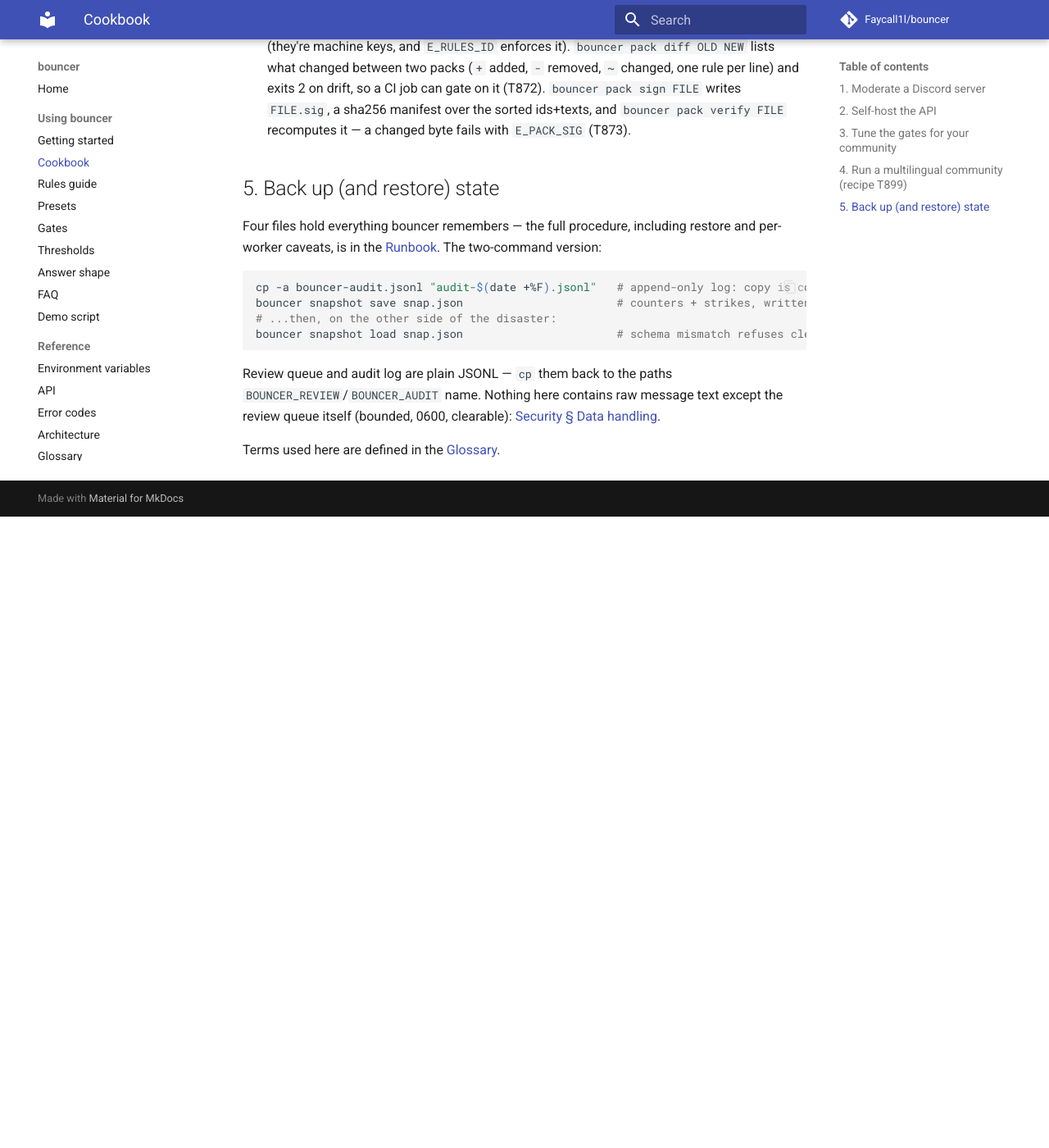
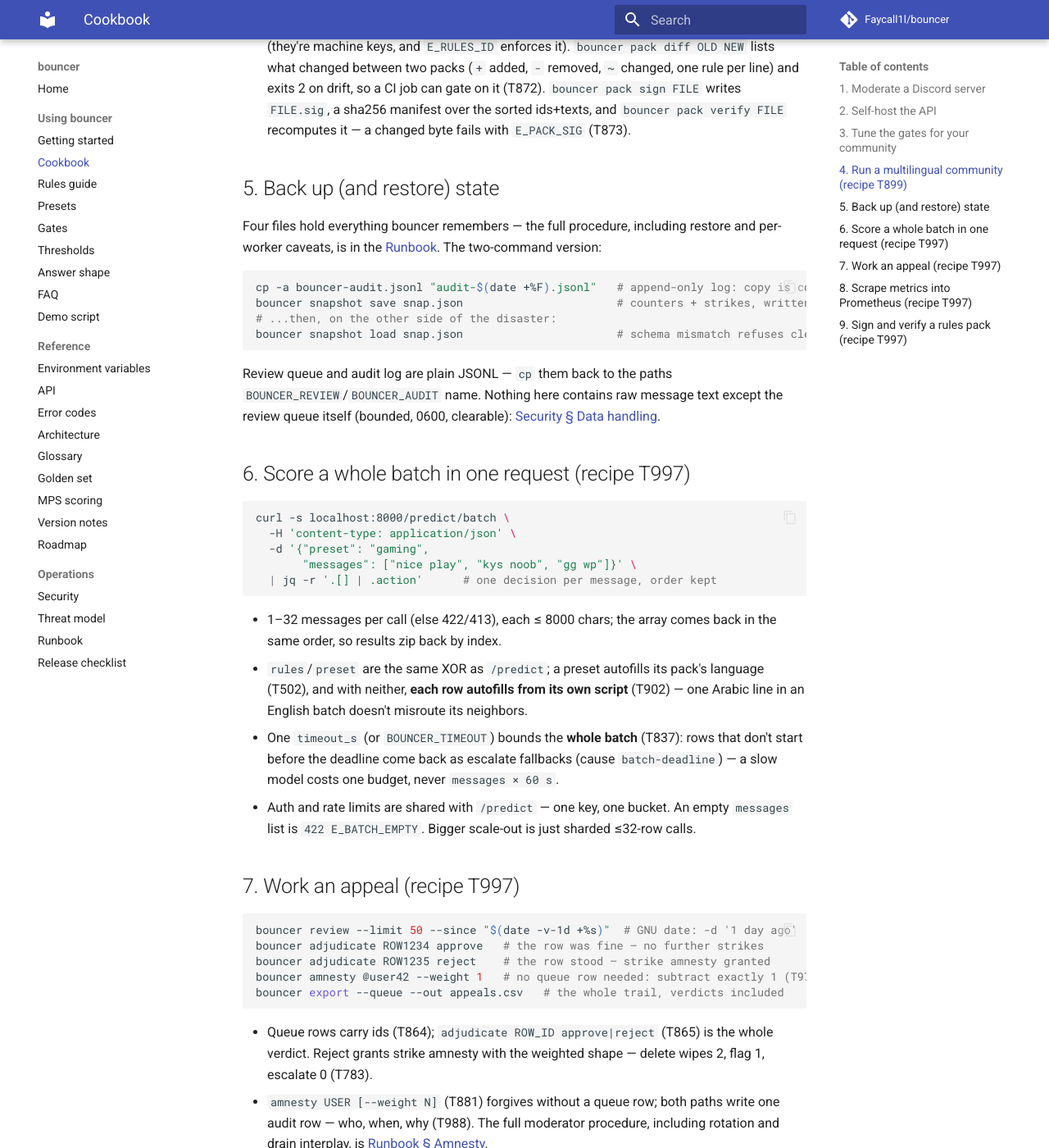
Before and after one commit to Faycall1l/bouncer, an MkDocs documentation site: the page built from docs/cookbook.md, in a window 1280 px wide and 1400 px high, scrolled down 2640 px. Shown: the whole window at 82% size. Built offline with MkDocs 1.6.1 and Material for MkDocs 9.7.7, drawn with Linux system fonts in a browser that asks for light colours; comment, search, counter and statistics services are not loaded; before the commit the page ends 3270 px from its top, so only the background shows below that; some of the changed text lies outside the part shown.

Commit message:
T997: four cookbook recipes, commands pinned against the real CLI

````diff
--- a/docs/cookbook.md
+++ b/docs/cookbook.md
@@ -150,4 +150,104 @@
 text except the review queue itself (bounded, 0600, clearable):
 [Security § Data handling](SECURITY.md#data-handling).
 
+## 6. Score a whole batch in one request (recipe T997)
+
+```bash
+curl -s localhost:8000/predict/batch \
+  -H 'content-type: application/json' \
+  -d '{"preset": "gaming",
+       "messages": ["nice play", "kys noob", "gg wp"]}' \
+  | jq -r '.[] | .action'      # one decision per message, order kept
+```
+
+* 1–32 messages per call (else 422/413), each ≤ 8000 chars; the array
+  comes back in the same order, so results zip back by index.
+* `rules`/`preset` are the same XOR as `/predict`; a preset autofills
+  its pack's language (T502), and with neither, **each row autofills
+  from its own script** (T902) — one Arabic line in an English batch
+  doesn't misroute its neighbors.
+* One `timeout_s` (or `BOUNCER_TIMEOUT`) bounds the **whole batch**
+  (T837): rows that don't start before the deadline come back as
+  escalate fallbacks (cause `batch-deadline`) — a slow model costs one
+  budget, never `messages × 60 s`.
+* Auth and rate limits are shared with `/predict` — one key, one
+  bucket. An empty `messages` list is `422 E_BATCH_EMPTY`. Bigger
+  scale-out is just sharded ≤32-row calls.
+
+## 7. Work an appeal (recipe T997)
+
+```bash
+bouncer review --limit 50 --since "$(date -v-1d +%s)"  # GNU date: -d '1 day ago'
+bouncer adjudicate ROW1234 approve   # the row was fine — no further strikes
+bouncer adjudicate ROW1235 reject    # the row stood — strike amnesty granted
+bouncer amnesty @user42 --weight 1   # no queue row needed: subtract exactly 1 (T974)
+bouncer export --queue --out appeals.csv   # the whole trail, verdicts included
+```
+
+* Queue rows carry ids (T864); `adjudicate ROW_ID approve|reject` (T865)
+  is the whole verdict. Reject grants strike amnesty with the weighted
+  shape — delete wipes 2, flag 1, escalate 0 (T783).
+* `amnesty USER [--weight N]` (T881) forgives without a queue row;
+  both paths write one audit row — who, when, why (T988). The full
+  moderator procedure, including rotation and drain interplay, is
+  [Runbook § Amnesty](runbook.md#amnesty-strikes-forgiveness).
+* `export --queue` is the appeal audit trail for a CSV tool: who was
+  flagged, with cause/model/preset context, and how it was adjudicated.
+  Queue text stays raw there — that file carries the queue's `0600`
+  contract (T784).
+* On the chat platforms, users type the `APPEAL` command (T864) and
+  see the newest verdict rendered with its queue-row id — this recipe
+  is the moderator side of that loop.
+
+## 8. Scrape metrics into Prometheus (recipe T997)
+
+```yaml
+# prometheus.yml
+scrape_configs:
+  - job_name: bouncer
+    metrics_path: /metrics
+    static_configs:
+      - targets: ["localhost:8000"]   # add -X-API-Key header below if BOUNCER_KEY is set
+```
+
+```bash
+curl -s localhost:8000/metrics | head        # exactly what Prometheus sees
+curl -s -H "X-API-Key: $KEY" host:8000/metrics   # the same gate as /stats (T778)
+```
+
+* `/metrics` is Prometheus text — open on loopback, `X-API-Key` once
+  `BOUNCER_KEY` is set. The full family table lives in
+  [api.md § Metrics export](api.md#metrics-export-t945).
+* Cardinality is a constant, not a function of traffic (T942–T944):
+  rule labels fold into `_other` past 200, so a scraper can't be
+  cardinality-bombed through rule ids.
+* Counters are **per worker process** (T939): `--workers N` under-reports
+  every scrape by N — scrape each worker or keep one worker for honest
+  totals.
+* Useful alarms: `bouncer_breaker_open == 1` (model down),
+  `bouncer_latency_p95_ms` climbing (rolling 200-request window, T884),
+  `bouncer_ban_suggested` rising (strike pressure — counts only, never
+  user ids).
+
+## 9. Sign and verify a rules pack (recipe T997)
+
+```bash
+bouncer pack init my-rules.json      # optional: add the meta block (T878)
+bouncer pack lint my-rules.json      # local lint before shipping
+bouncer pack sign my-rules.json      # writes my-rules.json.sig — sha256 over sorted ids+texts
+bouncer pack verify my-rules.json    # recomputes it; drift fails closed (E_PACK_SIG)
+```
+
+* Ship `FILE` and `FILE.sig` together; verify recomputes the manifest
+  from the pack's own bytes — one changed byte fails (T873). Exit 4
+  when the manifest is missing or unreadable, exit 2 on a mismatch
+  (that's CI-gate territory).
+* For drift *reporting* between two pack versions,
+  `bouncer pack diff OLD NEW` prints `+`/`-`/`~` per rule and exits 2
+  on any change (T872) — diff answers "what changed", verify answers
+  "is this exactly what was signed".
+* The signature is integrity, not authorship: distribute `FILE.sig`
+  over a channel your deployment already trusts (the repo, the release
+  artifact), and let every reader's `verify` refuse tampered copies.
+
 Terms used here are defined in the [Glossary](glossary.md).
````
Also changed, not shown: TODO.md (+1 -1 lines), 2 other files.
